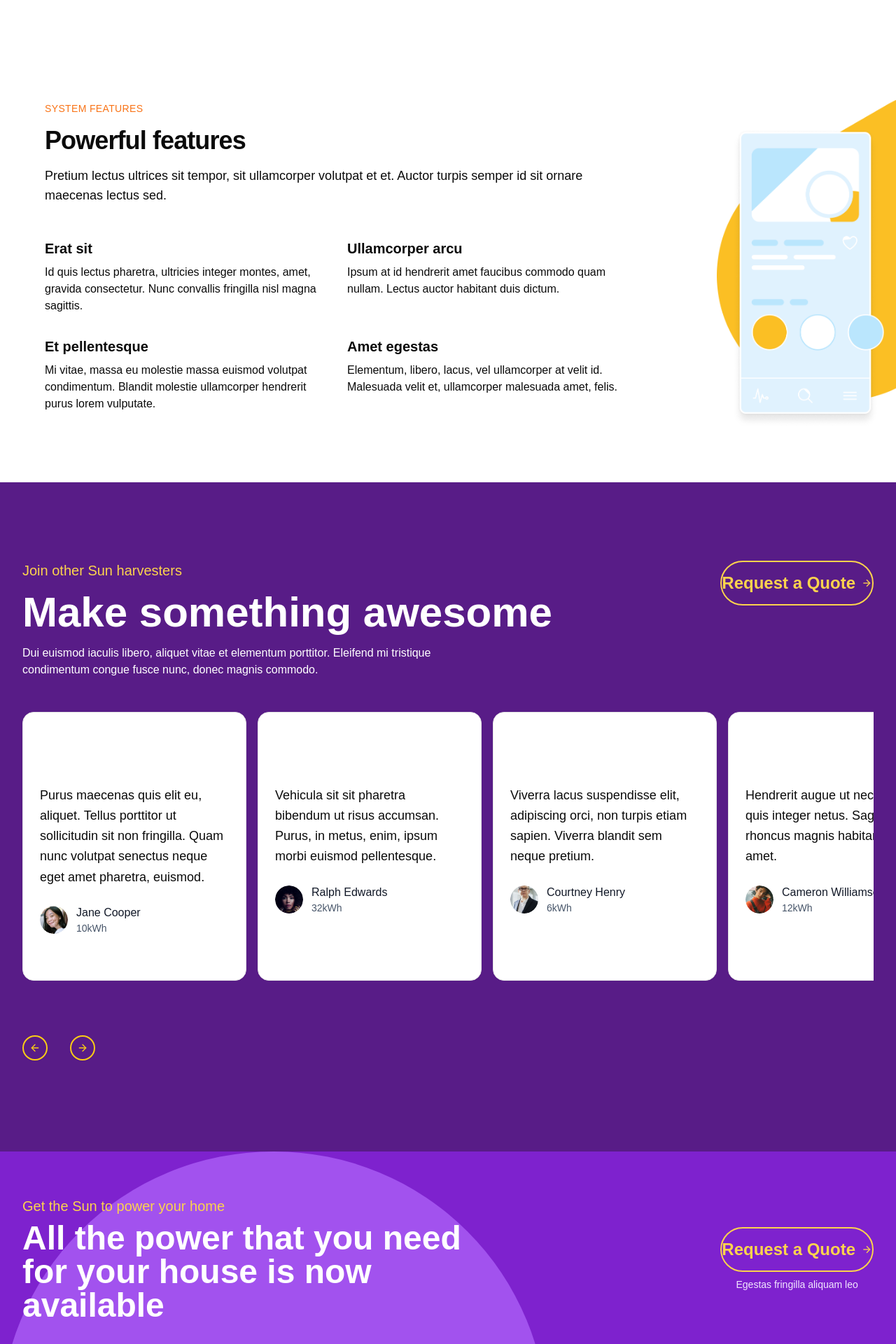
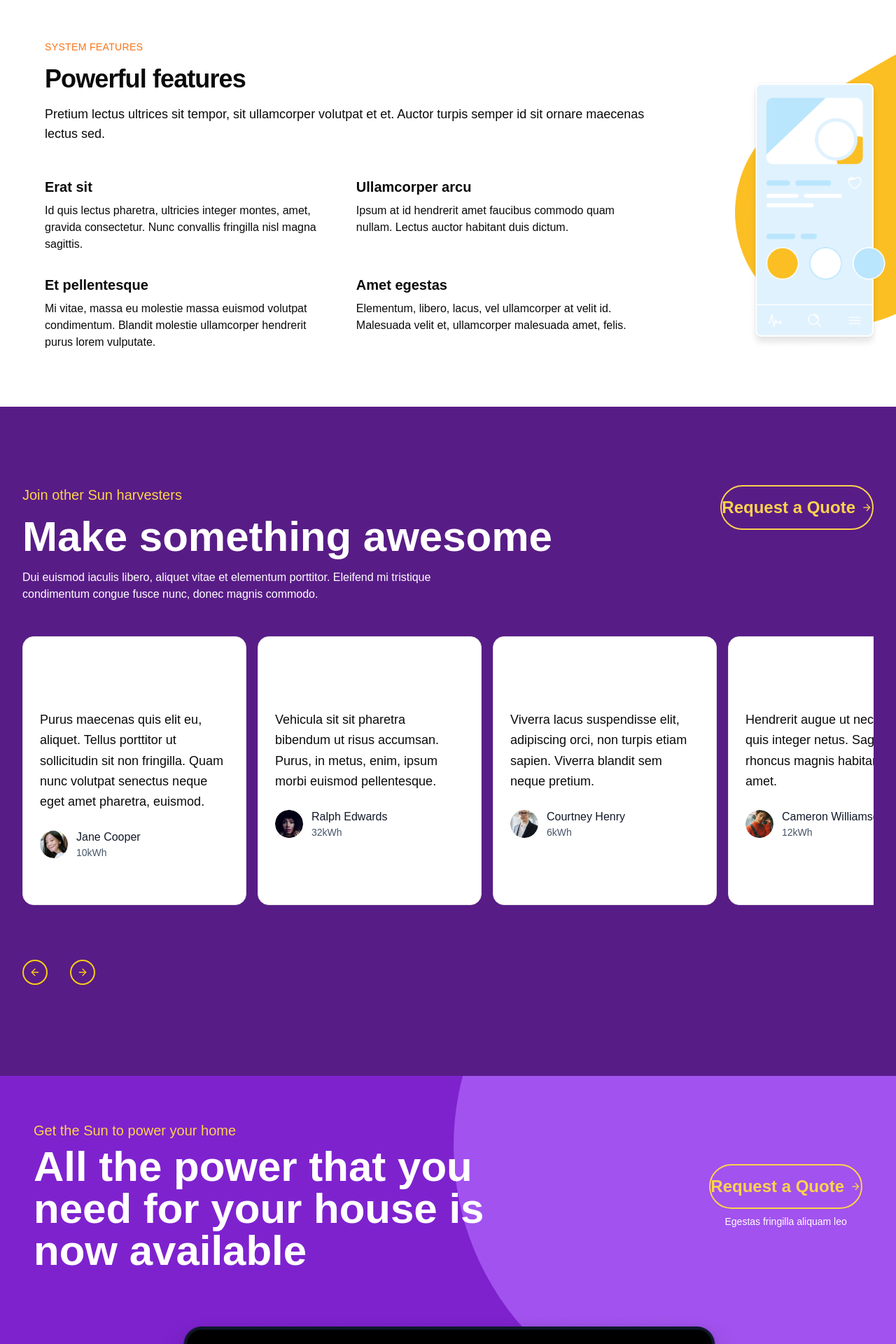
Before and after one commit to JosueLeit/soller, a Next.js app: page / in a window 1280 px wide. Shown: the part 2340-4260 px from the top of the page at 70% size. Built offline with nearby package versions, Linux system fonts and the light colour scheme.

Commit message:
reajuste final

```diff
--- a/src/components/Footer.tsx
+++ b/src/components/Footer.tsx
@@ -6,30 +6,30 @@ import logoContainer from '../../public/assets/LogoContainer.png';
 const Footer = () => {
   return (
     <React.Fragment>
-      {/* <footer className="flex items-center justify-between bg-white text-black px-20 h-24"> */}
-      <footer className="w-full flex flex-col md:flex-row items-center justify-between bg-white text-black px-4 md:px-8 py-6">
-        <div className="flex items-center container gap-">
+      <footer className="grid w-full border-t bg-white px-4 py-6 md:px-8">
+        <div className="mx-auto flex max-w-7xl flex-col items-center justify-between gap-4 sm:flex-row">
+            <div className="flex sm:flex-col items-center gap-2">
               <Link href="/" className="flex items-center text-black my-auto gap-5">
                   <Image
                     src={logoContainer}
                     alt="Solar power device"
                     width={126.81}
                     height={32}
-                // className="my-auto"
+                    className="h-8 w-auto"
                     />
                     <p>
                       &copy; 2023 Soller, Inc. All rights reserved.
                     </p>
                 </Link>
+            </div>
 
-          </div>
             <div className="flex flex-col md:flex-row justify-between items-center">
                 <nav className="flex justify-center gap-4">
-              {/* <Link href="#" className="hover:text-orange-500">Home</Link> */}
                   <Link href="#" className="hover:text-orange-500">Terms</Link>
                   <Link href="#" className="hover:text-orange-500">Privacy</Link>
                   <Link href="#" className="hover:text-orange-500">Support</Link>
                 </nav>
+            </div>
           </div>
       </footer>
     </React.Fragment>
--- a/src/components/SecondHero.tsx
+++ b/src/components/SecondHero.tsx
@@ -4,32 +4,33 @@ import YellowButton from './ui/YellowButton';
 
 export default function Component() {
   return (
-    <div className="relative min-h-[949px] w-full overflow-hidden lg:bg-purple-700 bg-purple-900">
+    <div className="relative min-h-[949px] w-full overflow-hidden lg:bg-purple-700 md:bg-purple-800 bg-purple-900">
      <div
         className="absolute rounded-full bg-[#A252EE] w-[150px] h-[150px]
-        sm:w-[300px] sm:h-[300px] sm:-bottom-[120]
-        lg:w-[782px] lg:h-[780px] lg:-right-[150] lg:-top-[290]
+        sm:w-[300px] sm:h-[300px] sm:-bottom-[120px]
+        md:w-[500px] md:h-[500px] md:-bottom-[200px] md:-right-[100px]
+        lg:w-[782px] lg:h-[780px] lg:-right-[150px] lg:-top-[290px]
         overflow-hidden"
         />
-      <div className="relative mx-auto max-w-[1520] px-4 py-16 sm:px-6 lg:px-8">
-          <div className="grid gap-8 lg:grid-cols-1 lg:gap-16">
-              <div className="flex lg:flex-row sm:flex-col items-center justify-between gap-80">
+      <div className="relative mx-auto max-w-[1520px] px-4 py-16 sm:px-6 md:px-8 lg:px-12">
+          <div className="grid gap-8 md:grid-cols-1 lg:grid-cols-1 lg:gap-16">
+              <div className="flex lg:flex-row md:flex-col sm:flex-col items-center justify-between md:gap-16 lg:gap-80">
                 <div className="flex flex-col justify-center sm:mx-auto">
                     <p className="text-xl font-medium text-amber-300">Get the Sun to power your home</p>
-                    <h1 className="mt-2 text-6xl font-extrabold text-white sm:text-4xl md:text-5xl">
+                    <h1 className="mt-2 text-6xl font-extrabold text-white sm:text-4xl md:text-5xl lg:text-6xl">
                       All the power that you need for your house is now available
                     </h1>
                 </div>
-                    <div className="flex flex-col justify-center items-center order-3">
+                    <div className="flex md:lg:flex-col sm:flex-col justify-center items-center order-3 mt-8 md:mt-0">
                       <YellowButton />
-                      <p className="mt-2 text-sm text-purple-100">
+                      <p className="mt-2 text-sm text-white">
                       Egestas fringilla aliquam leo
                       </p>
                     </div>
               </div>
           </div>
       </div>
-      <div className="flex items-center justify-center">
+      <div className="flex  items-center justify-center">
       <Image
           src={MacBook}
           alt="Computer interface showing power management dashboard"
--- a/src/components/Services.tsx
+++ b/src/components/Services.tsx
@@ -11,7 +11,7 @@ export default function Services() {
               alt="Technician working with solar panels"
               width={500}
               height={950}
-              className="w-full max-w-[22.375rem] sm:max-w-none sm:h-auto object-cover"
+              // className="w-full max-w-[22.375rem] sm:max-w-none sm:h-auto object-cover"
             />
           </div>
 
--- a/src/components/SystemFeatures.tsx
+++ b/src/components/SystemFeatures.tsx
@@ -3,17 +3,7 @@ import SystemFeature from '../../public/assets/SystemFeatures.png';
 
 export default function SystemFeatures() {
   return (
-     <section className="flex flex-col-reverse lg:flex-row gap-16 items-center overflow-hidden bg-white py-12 lg:py-20">
-
-        <div className="flex justify-center w-full lg:w-auto order-10">
-          <Image
-            src={SystemFeature}
-            alt="Technician working with solar panels"
-            width={500}
-            height={950}
-            className="w-full max-w-[22.375rem] sm:max-w-none sm:h-auto object-cover"
-          />
-        </div>
+     <section className="flex flex-col lg:flex-row gap-16 items-center overflow-hidden bg-white py-12 lg:py-20">
 
         <div className="space-y-12 px-8 lg:px-16">
           <div className="text-center lg:text-left">
@@ -54,6 +44,15 @@ export default function SystemFeatures() {
             </div>
           </div>
         </div>
+        <div className="flex justify-center w-full lg:w-auto">
+          <Image
+            src={SystemFeature}
+            alt="Technician working with solar panels"
+            width={500}
+            height={950}
+            // className="w-full max-w-[22.375rem] sm:max-w-none sm:h-auto object-cover"
+          />
+        </div>
     </section>
   )
 }
```
Lines whose indentation alone changed are shown as unchanged.
